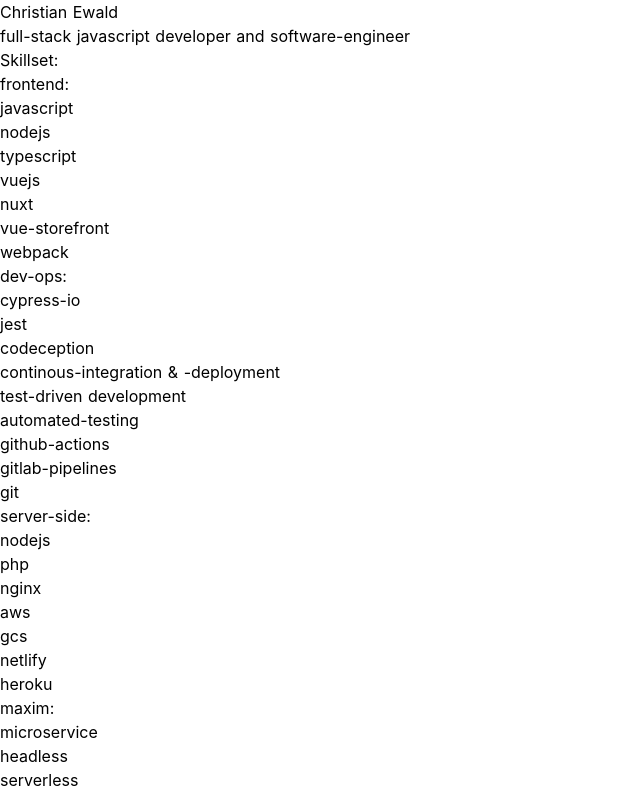
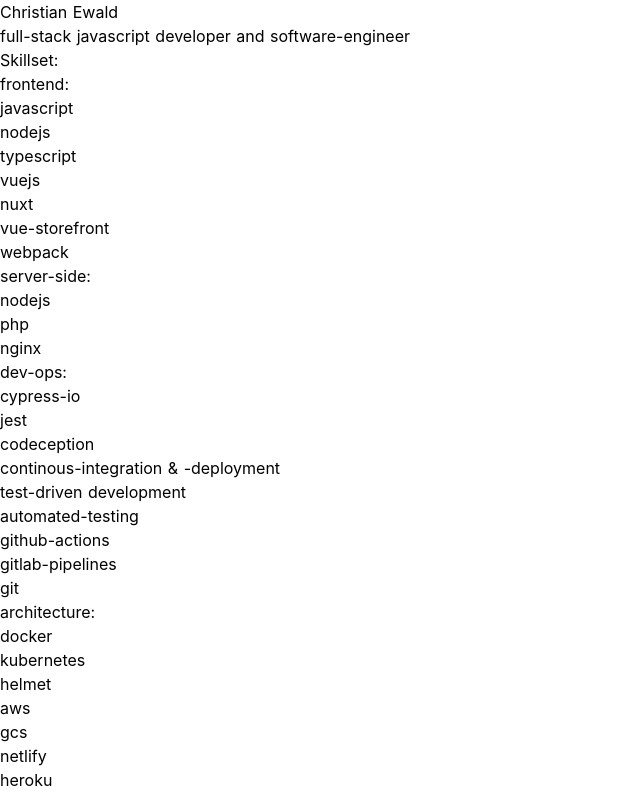
Before and after one commit to cewald/website, a Nuxt app: page / in a window 1280 px wide. Shown: the top 795 px of the page, without its empty margins (0-640 px from the left). Built offline with nearby package versions, Linux system fonts and the light colour scheme.

Commit message:
Add eslint and components

```diff
--- a/components/Skillset/Index.vue
+++ b/components/Skillset/Index.vue
@@ -2,14 +2,11 @@
   <div>
     <h4>{{ title }}:</h4>
     <ul>
-      <SkillsetSkill
-        v-for="skill in skills"
-        :key="skill">
+      <SkillsetSkill v-for="skill in skills" :key="skill">
         {{ skill }}
       </SkillsetSkill>
     </ul>
   </div>
-
 </template>
 
 <script lang="ts">
--- a/pages/index.vue
+++ b/pages/index.vue
@@ -4,10 +4,49 @@
     <h2>full-stack javascript developer and software-engineer</h2>
     <div>
       <h3>Skillset:</h3>
-      <Skillset title="frontend" :skills="['javascript', 'nodejs', 'typescript', 'vuejs', 'nuxt', 'vue-storefront', 'webpack']" />
-      <Skillset title="dev-ops" :skills="['cypress-io', 'jest', 'codeception', 'continous-integration & -deployment', 'test-driven development', 'automated-testing', 'github-actions', 'gitlab-pipelines', 'git']" />
-      <Skillset title="server-side" :skills="['nodejs', 'php', 'nginx', 'aws', 'gcs', 'netlify', 'heroku']" />
-      <Skillset title="maxim" :skills="['microservice', 'headless', 'serverless']" />
+      <Skillset
+        title="frontend"
+        :skills="[
+          'javascript',
+          'nodejs',
+          'typescript',
+          'vuejs',
+          'nuxt',
+          'vue-storefront',
+          'webpack'
+        ]"
+      />
+      <Skillset title="server-side" :skills="['nodejs', 'php', 'nginx']" />
+      <Skillset
+        title="dev-ops"
+        :skills="[
+          'cypress-io',
+          'jest',
+          'codeception',
+          'continous-integration & -deployment',
+          'test-driven development',
+          'automated-testing',
+          'github-actions',
+          'gitlab-pipelines',
+          'git'
+        ]"
+      />
+      <Skillset
+        title="architecture"
+        :skills="[
+          'docker',
+          'kubernetes',
+          'helmet',
+          'aws',
+          'gcs',
+          'netlify',
+          'heroku'
+        ]"
+      />
+      <Skillset
+        title="maxim"
+        :skills="['microservice', 'headless', 'serverless']"
+      />
       <Skillset title="data" :skills="['elasticsearch', 'mysql', 'redis']" />
     </div>
     <div>
@@ -20,13 +59,16 @@
 </template>
 
 <script lang="ts">
-
 export default {
-  head () {
+  head() {
     return {
       title: 'full-stack javascript developer and software-engineer',
       meta: [
-        { hid: 'description', name: 'description', content: 'Full-stack javascript developer and software-engineer' }
+        {
+          hid: 'description',
+          name: 'description',
+          content: 'Full-stack javascript developer and software-engineer'
+        }
       ]
     }
   }
```
Also changed, not shown: nuxt.config.js (+6 -12 lines), package.json (+7 -0 lines), .eslintrc.js (added), 2 other files (tests, documents, lock files or other folders).
